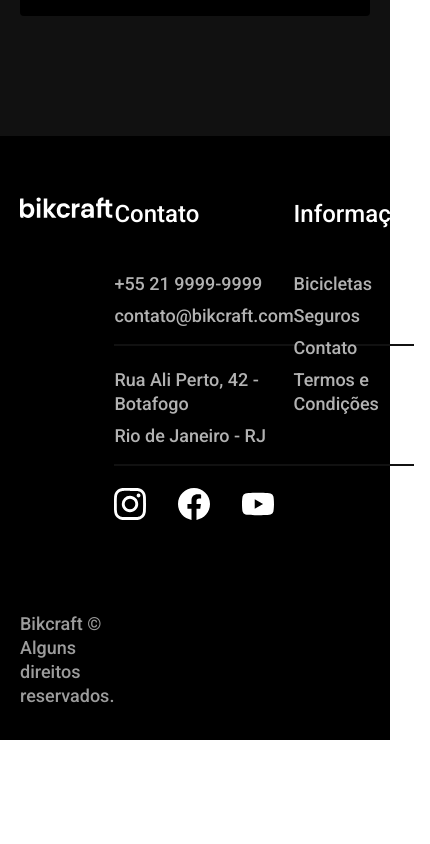
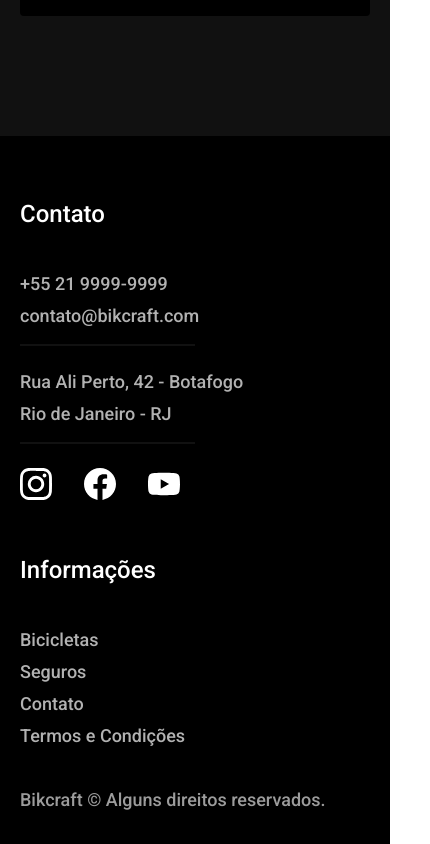
Before and after one commit to victorhenriqueb/bikcraft-final, a plain HTML site: page index.html in a window 390 px wide. Shown: the part 5050-5894 px from the top of the page, 430 px wide, since content can reach past the window. Before the commit the page ends 5790 px from the top, so only its background shows below. Drawn offline with Linux system fonts and the light colour scheme.

Commit message:
footer responsivo feito

```diff
--- a/css/global/componentes.css
+++ b/css/global/componentes.css
@@ -35,6 +35,8 @@
   background: linear-gradient(#ffb60d, #e59317);
 }
 
+/* Responsivo */
+
 @media (max-width: 600px) {
   .botao{
     padding: 12px 16px;
--- a/css/global/footer.css
+++ b/css/global/footer.css
@@ -4,7 +4,7 @@
 
 .footer {
   display: grid;
-  grid-template-columns: 1fr 1fr 1fr;
+  grid-template-columns: 3fr 5fr 4fr;
   padding-top: 60px;
   padding-bottom: 32px;
 }
@@ -18,23 +18,49 @@
   padding-bottom: 8px;
 }
 
-.separador:nth-child(2),
-.separador:nth-child(4) {
-  padding-bottom: 40px;
-}
-
-.separador::before {
+.separador::after {
   content: "";
   display: block;
   height: 2px;
-  width: 300px;
+  max-width: 75%;
   background-color: var(--cor-neutra-11);
-  position: absolute;
-  top: 40px;
+  margin-top: 16px;
+  margin-bottom: 16px;
 }
 
-.icones-rede-footer{
+.icones-rede-footer {
   display: flex;
   gap: 32px;
   padding-bottom: 80px;
 }
+
+.footer-direitos {
+  grid-column: 1/ -1;
+}
+
+/* Responsivo */
+
+@media (max-width: 800px) {
+  .footer {
+    grid-template-columns: 1fr 1fr;
+  }
+  .footer-img {
+    display: none;
+  }
+}
+
+@media (max-width: 600px) {
+  .footer {
+    grid-template-columns: 1fr;
+
+  }
+  .separador::after {
+    max-width: 50%;
+  }
+.footer-direitos {
+  padding-top: 32px;
+}
+.icones-rede-footer {
+  padding-bottom: 40px;
+}
+}
--- a/css/global/header.css
+++ b/css/global/header.css
@@ -37,6 +37,8 @@
   width: 100%;
 }
 
+/* Responsivo */
+
 @media (max-width: 800px) {
   .header-menu {
     gap: 20px;
--- a/index.html
+++ b/index.html
@@ -183,13 +183,13 @@
       <div class="footer-item">
         <h3 class="font-2-l-b cn-00">Informações</h3>
         <ul>
-          <li class="font-2-m cn-05" ><a href="./">Bicicletas</a></li>
-          <li class="font-2-m cn-05" ><a href="./">Seguros</a></li>
-          <li class="font-2-m cn-05" ><a href="./">Contato</a></li>
-          <li class="font-2-m cn-05" ><a href="./">Termos e Condições</a></li>
+          <li class="font-2-m cn-05" ><a href="./bicicletas.html">Bicicletas</a></li>
+          <li class="font-2-m cn-05" ><a href="./seguros.html">Seguros</a></li>
+          <li class="font-2-m cn-05" ><a href="./contato.html">Contato</a></li>
+          <li class="font-2-m cn-05" ><a href="./termos.html">Termos e Condições</a></li>
         </ul>
       </div>
-      <span class="font-2-m cn-06">Bikcraft © Alguns direitos reservados.</span>
+      <p class="font-2-m cn-06 footer-direitos">Bikcraft © Alguns direitos reservados.</p>
     </div>
   </footer>
 </body>
```
